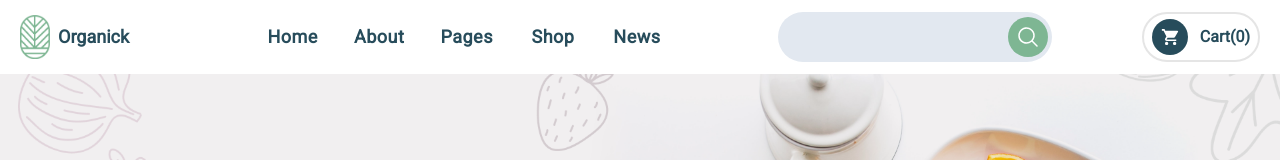
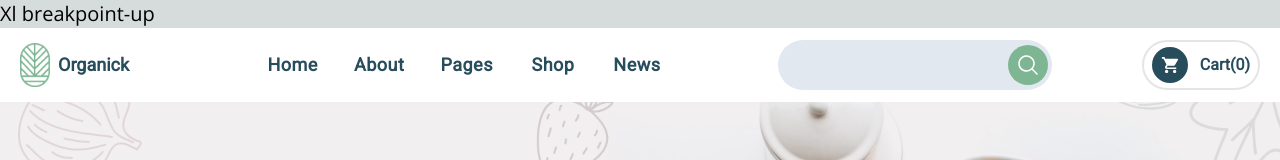
Before and after one commit to kaomao1234/agriculture-cloned-app, a Next.js app: page / in a window 1280 px wide. Shown: the top 160 px of the page. Built offline with nearby package versions, Linux system fonts and the light colour scheme.

Commit message:
feat: create breakpoint tracker

```diff
--- a/src/pages/_app.tsx
+++ b/src/pages/_app.tsx
@@ -6,17 +6,28 @@ import CircularProgress from "@mui/material/CircularProgress";
 export default function App({ Component, pageProps }: AppProps) {
   return (
     <div className="flex h-full min-h-screen w-full flex-col">
-      <div className="flex-col flex">
+      <div className="flex flex-col">
+        <div className="flex flex-row gap-3">
+          <label className="hidden text-xl sm:visible sm:flex sm:md:hidden">
+            Sm breakpoint-up
+          </label>
+          <label className="hidden text-xl md:visible md:flex md:lg:hidden">
+            Md breakpoint-up
+          </label>
+          <label className="hidden text-xl lg:visible lg:flex lg:xl:hidden">
+            Lg breakpoint-up
+          </label>
+          <label className="hidden text-xl xl:visible xl:flex xl:2xl:hidden">
+            Xl breakpoint-up
+          </label>
+          <label className="hidden text-xl 2xl:visible 2xl:flex">
+            2Xl breakpoint-up
+          </label>
+        </div>
         <Nav />
         <Component {...pageProps} />
         <Footer />
       </div>
-      {/* <div className="flex h-full min-h-screen w-full flex-col items-center justify-center gap-2 xl:hidden">
-        <label className="font-yellowtail text-2xl text-sunset_pearl">
-          Open this web with desktop resolution
-        </label>
-        <CircularProgress className="text-sunset_pearl" />
-      </div> */}
     </div>
   );
 }
```
